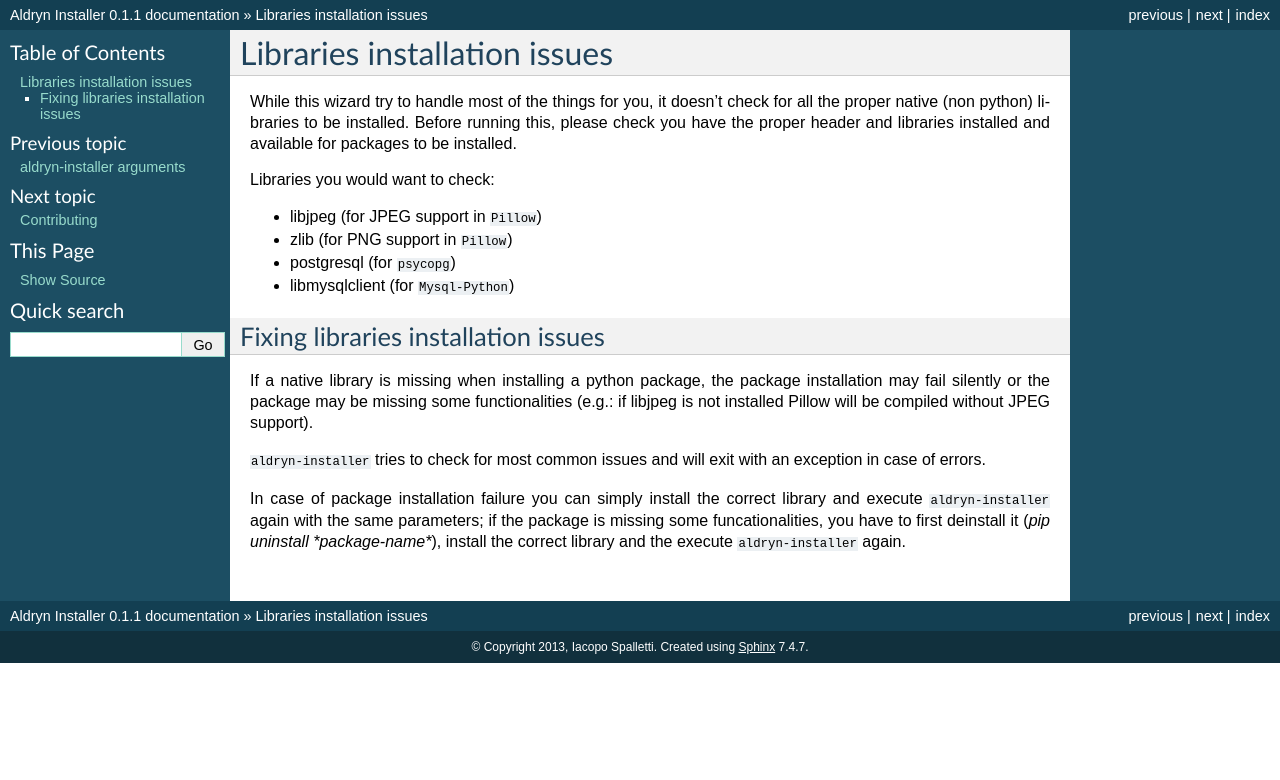
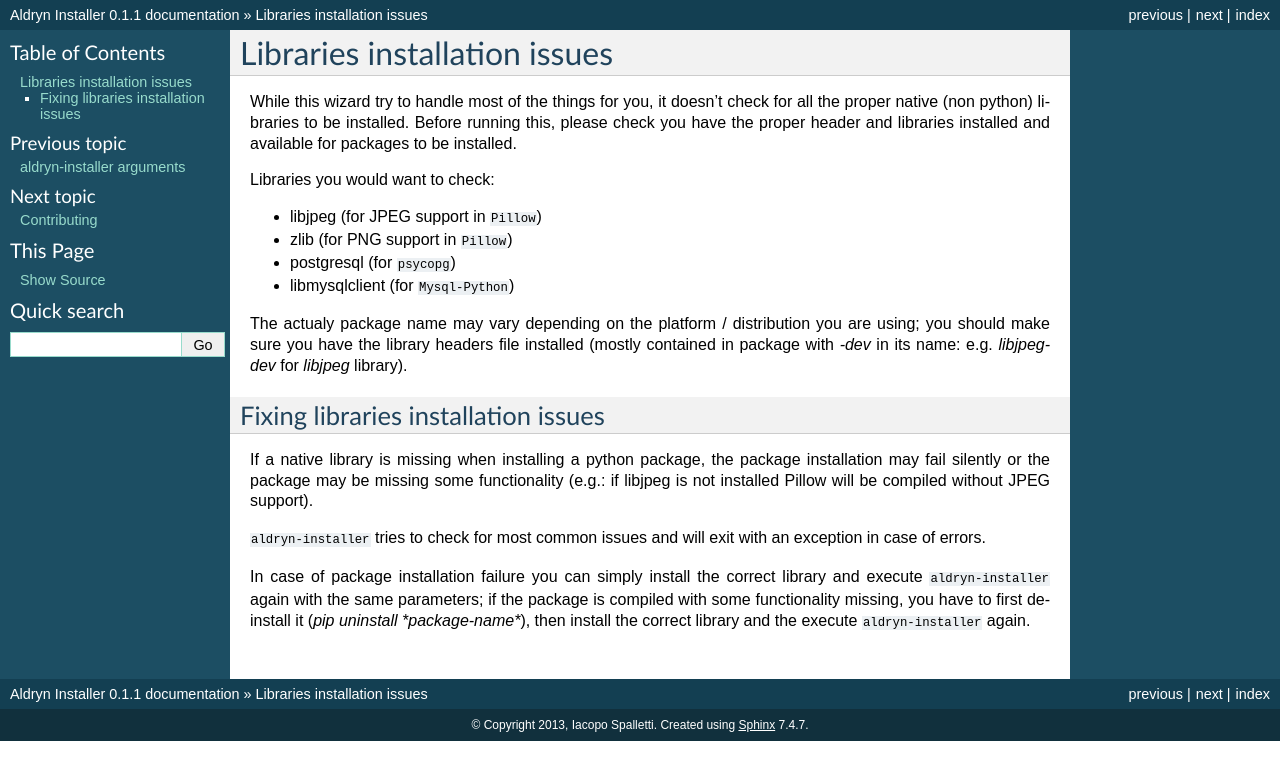
Before and after one commit to nephila/djangocms-installer, a Sphinx documentation site: the page built from docs/libraries.rst, in a window 1280 px wide. Shown: the top 780 px of the page. Built offline with Sphinx 7.4.7, drawn with Linux system fonts in a browser that asks for light colours; formulas are drawn with MathJax 3.

Commit message:
Further libraries issues clarification

```diff
--- a/docs/libraries.rst
+++ b/docs/libraries.rst
@@ -13,12 +13,17 @@
 * postgresql (for ``psycopg``)
 * libmysqlclient (for ``Mysql-Python``)
 
+The actualy package name may vary depending on the platform / distribution you
+are using; you should make sure you have the library headers file installed
+(mostly contained in package with `-dev` in its name: e.g. `libjpeg-dev` for
+`libjpeg` library).
+
 
 Fixing libraries installation issues
 ------------------------------------
 
 If a native library is missing when installing a python package, the package
-installation may fail silently or the package may be missing some functionalities
+installation may fail silently or the package may be missing some functionality
 (e.g.: if libjpeg is not installed Pillow will be compiled without JPEG support).
 
 ``aldryn-installer`` tries to check for most common issues and will exit with
@@ -26,6 +31,6 @@
 
 In case of package installation failure you can simply install the correct
 library and execute ``aldryn-installer`` again with the same parameters; if
-the package is missing some funcationalities, you have to first deinstall it
-(`pip uninstall *package-name*`), install the correct library and the execute
-``aldryn-installer`` again.
+the package is compiled with some functionality missing, you have to first
+deinstall it (`pip uninstall *package-name*`), then install the correct library
+and the execute ``aldryn-installer`` again.
```
Also changed, not shown: 2 other files.
